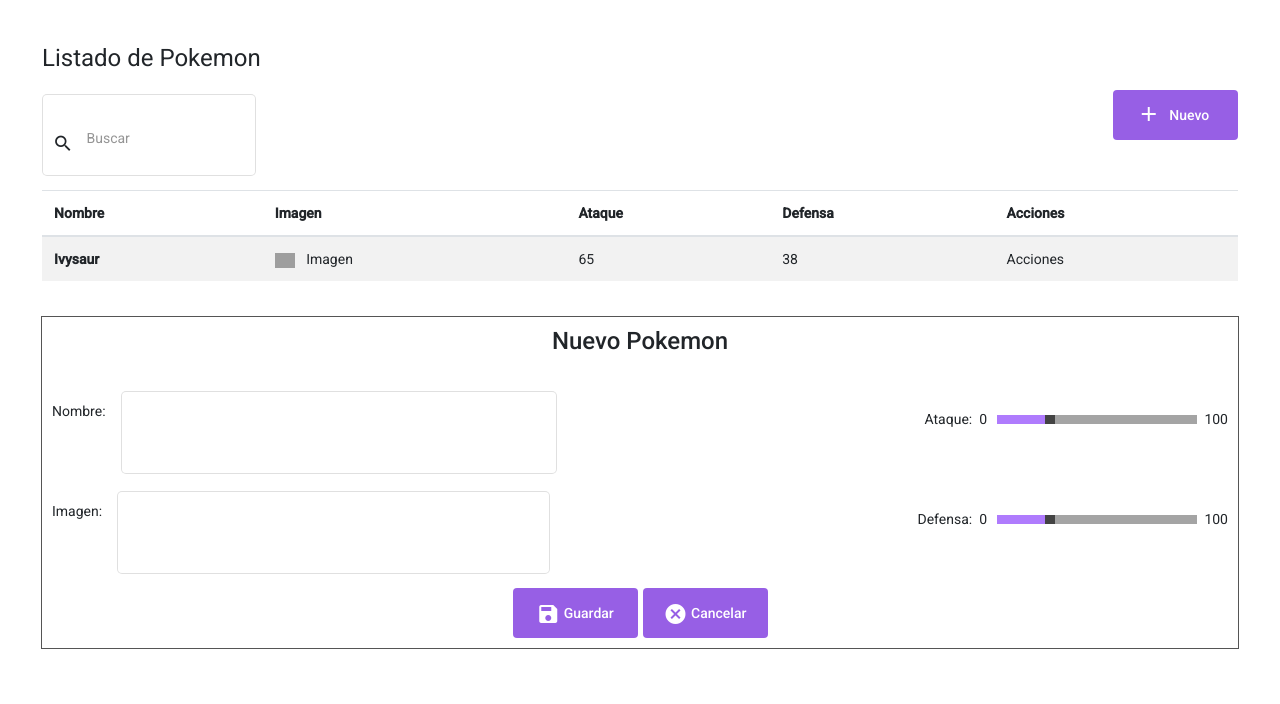
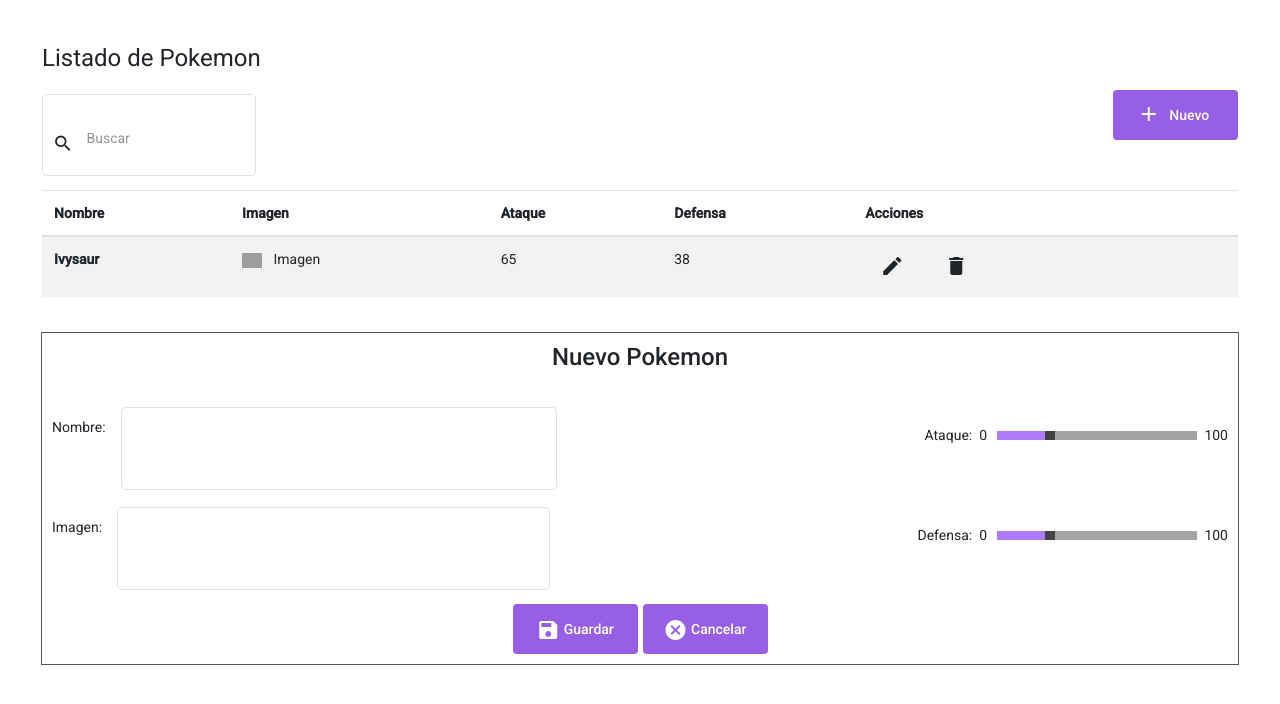
Before and after one commit to KevinMaxi98/pokemon-app, an Angular app: page / in a window 1280 px wide. Shown: the top 704 px of the page. Built offline with nearby package versions, Linux system fonts and the light colour scheme; grey boxes are pictures that could not be loaded.

Commit message:
Add action buttons to pokemon's list

```diff
--- a/src/app/pokemon-list/pokemon-list.component.css
+++ b/src/app/pokemon-list/pokemon-list.component.css
@@ -25,3 +25,11 @@
   right: 5px;
   bottom: 2px;
 }
+
+.no-background {
+  background-color: rgba(136,255,115,0);
+}
+
+.no-background:hover {
+  color: #975fe5;
+}
--- a/src/app/pokemon-list/pokemon-list.component.html
+++ b/src/app/pokemon-list/pokemon-list.component.html
@@ -31,7 +31,13 @@
       </td>
       <td>65</td>
       <td>38</td>
-      <td>Acciones</td>
+      <td><button mat-button class="no-background" aria-label="Add Button">
+        <mat-icon class="add-icon">edit</mat-icon>
+
+      </button><button mat-button class="no-background" aria-label="Add Button">
+        <mat-icon class="add-icon">delete</mat-icon>
+
+      </button></td>
     </tr>
     </tbody>
   </table>
```
